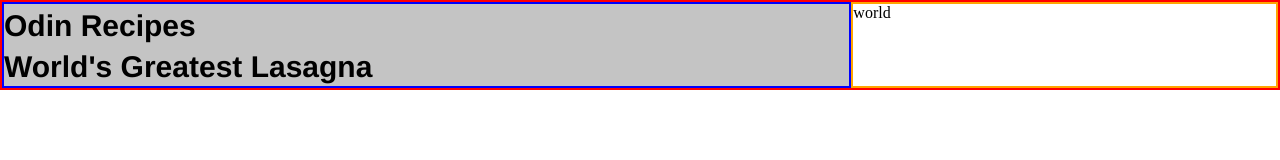
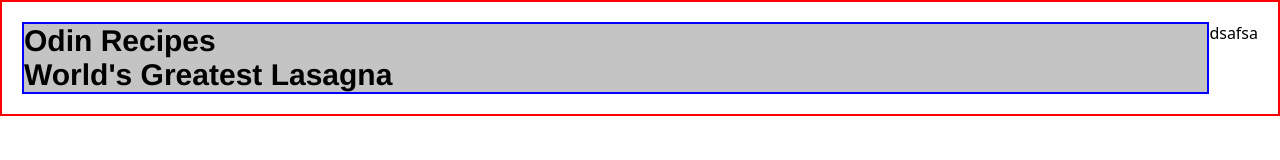
Before and after one commit to CursiveNames/odin-recipes, a plain HTML site: page recipes/test-template.html in a window 1280 px wide. Drawn offline with Linux system fonts and the light colour scheme.

Commit message:
Added changes to test formatting

```diff
--- a/recipes/style_test.css
+++ b/recipes/style_test.css
@@ -1,34 +1,32 @@
 body {
-    padding: 0;
+    padding: auto;
     margin: 0;
+    font-family: system-ui, -apple-system, BlinkMacSystemFont;
 }
 
 #content_bodies_flex_container {
     display: flex;
     border: 2px solid red;
+    padding: 20px;
 
 }
 
-#content_body_left {
+#content_body {
     border: 2px solid blue;
-    flex: 2;
+    flex: 1;
     width: 25%;
 }
 
-#content_body_right {
-    border: 2px solid orange;
-    flex: 1;
-    width: 75%;
-}
-
-#content_body_left .main_title {
-    font-family:system-ui, -apple-system, BlinkMacSystemFont, 'Segoe UI', Roboto, Oxygen, Ubuntu, Cantarell, 'Open Sans', 'Helvetica Neue', sans-serif ;
+#content_body {
     font-size: 30px;
     background-color: rgb(196, 196, 196);
     padding-bottom: 0%;
+
+    display: flex;
+    justify-content: space-between;
 }
 
-#content_body_left .main_title span {
+#content_body .main_title div {
     font-family: Helvetica, system-ui;
     font-weight: 700;
 }
--- a/recipes/test-template.html
+++ b/recipes/test-template.html
@@ -8,16 +8,18 @@
 
     <body>
         <div id="content_bodies_flex_container">
-            <div id="content_body_left">
+
+            <div id="content_body">
                 <div class="main_title">
-                    <span>Odin Recipes</span> <br>
-                    <span>World's Greatest Lasagna</span>
+                    <div>Odin Recipes</div>
+                    <div>World's Greatest Lasagna</div>
                 </div>
             </div>
 
-            <div id="content_body_right">
-                world
+            <div>
+                dsafsa
             </div>
+
         </div>
     </body>
 </html>
```
